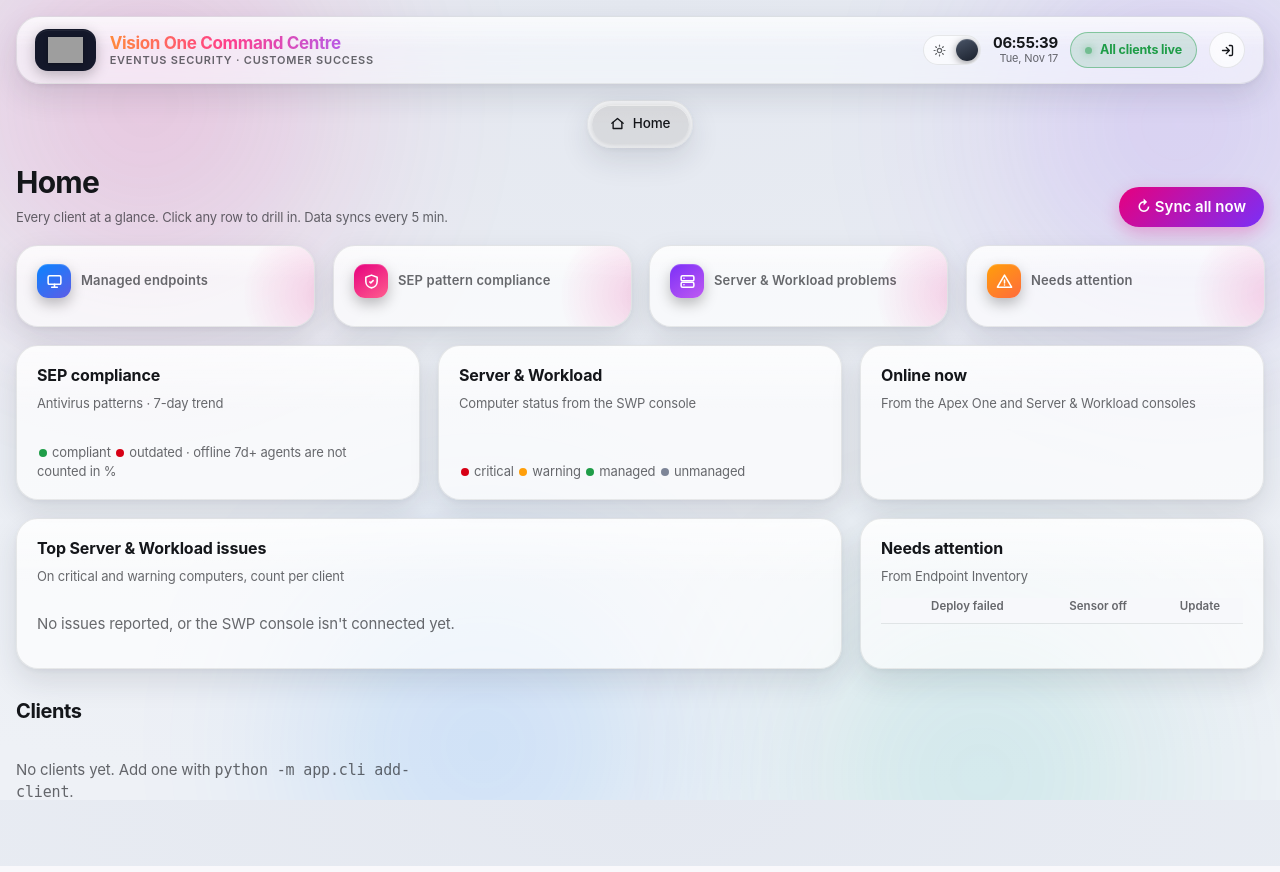
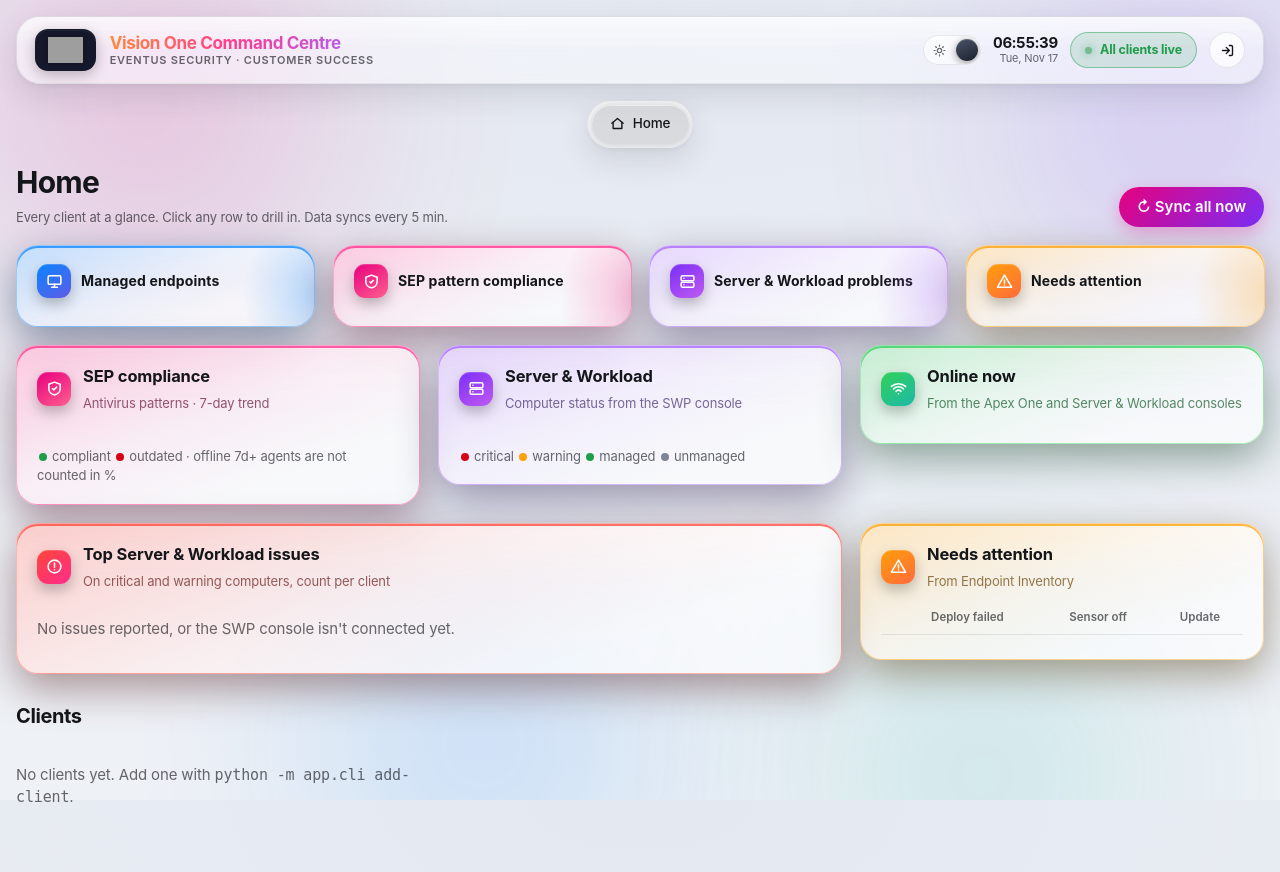
Before and after one commit to Bogan1011/cs_automation, a FastAPI app: page / in a window 1280 px wide. Run offline with FastAPI, Linux system fonts and the light colour scheme; the visitor is signed in with stand-in values (Sample User, id 1); lists and menus that the app fills with data are empty; grey boxes are pictures that could not be loaded.

Commit message:
Home widgets: own colour per widget, header icons, tinted client lanes, larger numbers
Co-Authored-By: Claude Opus 5.5 <noreply@anthropic.com>
Claude-Session: https://claude.ai/code/session_01TcDzg6wDTtcStdimBAAagq

```diff
--- a/app/static/style.css
+++ b/app/static/style.css
@@ -688,3 +688,39 @@ h2.sect{font-size:20px;font-weight:700;margin:28px 0 0;letter-spacing:-.02em}
 .has-video .login label{color:rgba(255,255,255,.85)}
 .has-video .login input{background:rgba(255,255,255,.12);border-color:rgba(255,255,255,.35);color:#fff}
 .has-video .top{background:rgba(10,14,26,.35)}
+
+/* Each Home widget has its own colour: tinted panel, coloured edge, header icon */
+.a-blue{--wa:#0a84ff}.a-pink{--wa:#ff2d8a}.a-violet{--wa:#a463ff}.a-amber{--wa:#ff9f0a}.a-green{--wa:#30d158}.a-red{--wa:#ff453a}
+.k4[class*="a-"],.fw[class*="a-"]{
+  background:linear-gradient(160deg,color-mix(in srgb,var(--wa) 24%,transparent),color-mix(in srgb,var(--wa) 6%,transparent) 45%,transparent 75%),
+             linear-gradient(180deg,var(--specular),transparent 40%),var(--card);
+  border-color:color-mix(in srgb,var(--wa) 38%,transparent);
+  box-shadow:inset 0 2px 0 color-mix(in srgb,var(--wa) 75%,transparent),0 14px 40px color-mix(in srgb,var(--wa) 12%,rgba(0,0,0,.35))}
+.k4[class*="a-"]::after{background:radial-gradient(closest-side,color-mix(in srgb,var(--wa) 30%,transparent),transparent)}
+.k4[class*="a-"]:hover,.fw[class*="a-"]:hover{border-color:color-mix(in srgb,var(--wa) 65%,transparent)}
+.k4 .k4l{font-size:14px;color:var(--fg);font-weight:700}
+.fw header{flex-direction:row;align-items:center;gap:12px}
+.fw header>div{display:flex;flex-direction:column;gap:2px}
+.fw header .ib{display:grid;place-items:center;width:34px;height:34px;border-radius:11px;color:#fff;flex:none;
+  box-shadow:inset 0 1px 0 rgba(255,255,255,.18),0 6px 14px rgba(0,0,0,.25)}
+.ib.green{background:linear-gradient(145deg,#30d158,#1fb8a8)}.ib.red{background:linear-gradient(145deg,#ff453a,#ff2d8a)}
+.fw h3{font-size:16.5px}
+.fw header .small{color:color-mix(in srgb,var(--wa) 30%,var(--muted))}
+/* rows: separate each client with a soft tinted lane, bigger bars and numbers */
+.frows li,.k4rows li{border-top:0;margin-top:6px;border-radius:12px;background:color-mix(in srgb,var(--fg) 5%,transparent)}
+.frows li:first-child,.k4rows li:first-child{margin-top:0}
+.k4rows li{padding:10px 12px}
+.k4rows li:first-child{padding-top:10px}
+.frows li>a,.frows li>.na,.frows.issues li{padding:10px 12px}
+.fbar{height:11px}
+.fv{font-size:16px;font-weight:700}
+.fnums b{font-size:16px}
+.k4rows .fn,.frows .fn{font-size:14.5px}
+.k4s{color:color-mix(in srgb,var(--fg) 78%,transparent)}
+table.amx td{border-top:0}
+table.amx tbody tr td{background:color-mix(in srgb,var(--fg) 5%,transparent)}
+table.amx tbody tr td:first-child{border-radius:12px 0 0 12px;padding-left:12px}
+table.amx tbody tr td:last-child{border-radius:0 12px 12px 0}
+table.amx{border-collapse:separate;border-spacing:0 6px}
+table.amx thead th{background:none!important}
+.fgrid{align-items:start}.fw footer{margin-top:4px}
--- a/app/templates/index.html
+++ b/app/templates/index.html
@@ -14,23 +14,23 @@
 {% set F = fleet %}
 {% set PAL = ['#5b8def', '#a78bfa', '#2dd4bf', '#f472b6', '#38bdf8', '#fbbf77', '#94a3b8'] %}{% set CC = {} %}{% for c in cards %}{% set _ = CC.update({c.id: PAL[loop.index0 % (PAL | length)]}) %}{% endfor %}
 <section class="kpis4">
-  <div class="card k4"><span class="k4l"><span class="ib blue"><svg width="17" height="17" viewBox="0 0 24 24" fill="none" stroke="currentColor" stroke-width="2.2" stroke-linecap="round"><rect x="3" y="4" width="18" height="12" rx="2"/><path d="M8 20h8M12 16v4"/></svg></span>Managed endpoints</span>
+  <div class="card k4 a-blue"><span class="k4l"><span class="ib blue"><svg width="17" height="17" viewBox="0 0 24 24" fill="none" stroke="currentColor" stroke-width="2.2" stroke-linecap="round"><rect x="3" y="4" width="18" height="12" rx="2"/><path d="M8 20h8M12 16v4"/></svg></span>Managed endpoints</span>
     <ul class="k4rows">{% for c in cards %}{% set dep = {} %}{% for k, _, n in c.inv.deployment %}{% set _ = dep.update({k: n}) %}{% endfor %}
       <li><a href="/clients/{{ c.id }}"><span class="fn cname" style="--cc:{{ CC[c.id] }}"><i class="cc"></i>{{ c.name.split(' - ')[0] }}</span><b>{{ dep.get('all', 0) }}</b></a>
         <span class="k4s"><em>SEP</em> {{ dep.get('SEP', 0) }} · <em>SWP</em> {{ dep.get('SWP', 0) }} · <em>Sensor</em> {{ dep.get('Sensor only', 0) }}</span></li>
     {% endfor %}</ul></div>
-  <div class="card k4"><span class="k4l"><span class="ib pink"><svg width="17" height="17" viewBox="0 0 24 24" fill="none" stroke="currentColor" stroke-width="2.2" stroke-linejoin="round"><path d="M12 3 4 6v6c0 4.5 3.4 8.3 8 9 4.6-.7 8-4.5 8-9V6z"/><path d="m9 12 2 2 4-4"/></svg></span>SEP pattern compliance</span>
+  <div class="card k4 a-pink"><span class="k4l"><span class="ib pink"><svg width="17" height="17" viewBox="0 0 24 24" fill="none" stroke="currentColor" stroke-width="2.2" stroke-linejoin="round"><path d="M12 3 4 6v6c0 4.5 3.4 8.3 8 9 4.6-.7 8-4.5 8-9V6z"/><path d="m9 12 2 2 4-4"/></svg></span>SEP pattern compliance</span>
     <ul class="k4rows">{% for c in cards %}{% set sw = (c.summary or {}).get('sep_widget') or {} %}{% set sp = sw.get('pct') %}
       <li><a href="/endpoints?client={{ c.id }}&filter=sep_outdated"><span class="fn cname" style="--cc:{{ CC[c.id] }}"><i class="cc"></i>{{ c.name.split(' - ')[0] }}</span><b class="{{ 'good' if sp and sp >= 80 else ('mid' if sp and sp >= 60 else 'low') if sp is not none else '' }}">{{ '%.0f' % sp ~ '%' if sp is not none else '–' }}</b></a>
         <span class="k4s"><i class="d ok"></i>{{ sw.get('compliant', 0) }} ok · <i class="d bad"></i>{{ sw.get('outdated', 0) }} outdated · {{ sw.get('offline7', 0) }} off 7d+</span></li>
     {% endfor %}</ul></div>
-  <div class="card k4"><span class="k4l"><span class="ib violet"><svg width="17" height="17" viewBox="0 0 24 24" fill="none" stroke="currentColor" stroke-width="2.2" stroke-linecap="round"><rect x="3" y="4" width="18" height="7" rx="2"/><rect x="3" y="13" width="18" height="7" rx="2"/><path d="M7 7.5h.01M7 16.5h.01"/></svg></span>Server &amp; Workload problems</span>
+  <div class="card k4 a-violet"><span class="k4l"><span class="ib violet"><svg width="17" height="17" viewBox="0 0 24 24" fill="none" stroke="currentColor" stroke-width="2.2" stroke-linecap="round"><rect x="3" y="4" width="18" height="7" rx="2"/><rect x="3" y="13" width="18" height="7" rx="2"/><path d="M7 7.5h.01M7 16.5h.01"/></svg></span>Server &amp; Workload problems</span>
     <ul class="k4rows">{% for c in cards %}{% set k = (c.summary or {}).get('c1ws') %}
       <li>{% if k %}<a href="/clients/{{ c.id }}/c1ws?status=critical"><span class="fn cname" style="--cc:{{ CC[c.id] }}"><i class="cc"></i>{{ c.name.split(' - ')[0] }}</span><b>{{ k.critical + k.warning }}</b></a>
         <span class="k4s"><i class="d bad"></i>{{ k.critical }} critical · <i class="d orange"></i>{{ k.warning }} warning</span>
       {% else %}<span class="na"><span class="fn cname" style="--cc:{{ CC[c.id] }}"><i class="cc"></i>{{ c.name.split(' - ')[0] }}</span><span class="muted small">not connected</span></span>{% endif %}</li>
     {% endfor %}</ul></div>
-  <div class="card k4"><span class="k4l"><span class="ib amber"><svg width="17" height="17" viewBox="0 0 24 24" fill="none" stroke="currentColor" stroke-width="2.2" stroke-linecap="round" stroke-linejoin="round"><path d="M12 3 2 20h20z"/><path d="M12 10v4M12 17h.01"/></svg></span>Needs attention</span>
+  <div class="card k4 a-amber"><span class="k4l"><span class="ib amber"><svg width="17" height="17" viewBox="0 0 24 24" fill="none" stroke="currentColor" stroke-width="2.2" stroke-linecap="round" stroke-linejoin="round"><path d="M12 3 2 20h20z"/><path d="M12 10v4M12 17h.01"/></svg></span>Needs attention</span>
     <ul class="k4rows">{% for c in cards %}{% set f = {} %}{% for k, _, n in c.inv.immediate + c.inv.recommended %}{% set _ = f.update({k: n}) %}{% endfor %}
       {% set t = f.get('deploy_failed', 0) + f.get('sensor_disabled', 0) + f.get('sensor_update', 0) %}
       <li><a href="/clients/{{ c.id }}"><span class="fn cname" style="--cc:{{ CC[c.id] }}"><i class="cc"></i>{{ c.name.split(' - ')[0] }}</span><b class="{{ 'low' if t else 'good' }}">{{ t }}</b></a>
@@ -39,8 +39,8 @@
 </section>
 
 <section class="fgrid">
-  <article class="card fw">
-    <header><h3>SEP compliance</h3><span class="muted small">Antivirus patterns · 7-day trend</span></header>
+  <article class="card fw a-pink">
+    <header><span class="ib pink"><svg width="17" height="17" viewBox="0 0 24 24" fill="none" stroke="currentColor" stroke-width="2.2" stroke-linecap="round" stroke-linejoin="round"><path d="M12 3 4 6v6c0 4.5 3.4 8.3 8 9 4.6-.7 8-4.5 8-9V6z"/><path d="m9 12 2 2 4-4"/></svg></span><div><h3>SEP compliance</h3><span class="muted small">Antivirus patterns · 7-day trend</span></div></header>
     <ul class="frows">
     {% for c in cards %}{% set sw = (c.summary or {}).get('sep_widget') or {} %}{% set sc, so, sp = sw.get('compliant') or 0, sw.get('outdated') or 0, sw.get('pct') %}{% set r = sc + so %}
       <li><a href="/endpoints?client={{ c.id }}&filter=sep_outdated" title="Open {{ c.name }}'s outdated agents">
@@ -53,8 +53,8 @@
     <footer class="muted small"><i class="d ok"></i>compliant <i class="d bad"></i>outdated · offline 7d+ agents are not counted in %</footer>
   </article>
 
-  <article class="card fw">
-    <header><h3>Server &amp; Workload</h3><span class="muted small">Computer status from the SWP console</span></header>
+  <article class="card fw a-violet">
+    <header><span class="ib violet"><svg width="17" height="17" viewBox="0 0 24 24" fill="none" stroke="currentColor" stroke-width="2.2" stroke-linecap="round" stroke-linejoin="round"><rect x="3" y="4" width="18" height="7" rx="2"/><rect x="3" y="13" width="18" height="7" rx="2"/><path d="M7 7.5h.01M7 16.5h.01"/></svg></span><div><h3>Server &amp; Workload</h3><span class="muted small">Computer status from the SWP console</span></div></header>
     <ul class="frows">
     {% for c in cards %}{% set k = (c.summary or {}).get('c1ws') %}
       <li>{% if k %}{% set t = k.critical + k.warning + k.managed + k.unmanaged %}
@@ -67,8 +67,8 @@
     <footer class="muted small"><i class="d bad"></i>critical <i class="d orange"></i>warning <i class="d ok"></i>managed <i class="d gray"></i>unmanaged</footer>
   </article>
 
-  <article class="card fw">
-    <header><h3>Online now</h3><span class="muted small">From the Apex One and Server &amp; Workload consoles</span></header>
+  <article class="card fw a-green">
+    <header><span class="ib green"><svg width="17" height="17" viewBox="0 0 24 24" fill="none" stroke="currentColor" stroke-width="2.2" stroke-linecap="round" stroke-linejoin="round"><path d="M5 12.5a10 10 0 0 1 14 0M8.5 16a5 5 0 0 1 7 0M2 9a15 15 0 0 1 20 0"/><path d="M12 19.5h.01"/></svg></span><div><h3>Online now</h3><span class="muted small">From the Apex One and Server &amp; Workload consoles</span></div></header>
     <ul class="frows conn">
     {% for c in cards %}{% for prod, label in [('SEP', 'SEP'), ('SWP', 'SWP')] %}{% set v = c.conn[prod] %}
       <li>{% if v.get('total') is not none %}<a href="/clients/{{ c.id }}"><span class="fn cname" style="--cc:{{ CC[c.id] }}"><i class="cc"></i>{{ c.name.split(' - ')[0] }} <em class="ptag {{ prod | lower }}">{{ label }}</em></span>
@@ -79,8 +79,8 @@
     </ul>
   </article>
 
-  <article class="card fw wide">
-    <header><h3>Top Server &amp; Workload issues</h3><span class="muted small">On critical and warning computers, count per client</span></header>
+  <article class="card fw a-red wide">
+    <header><span class="ib red"><svg width="17" height="17" viewBox="0 0 24 24" fill="none" stroke="currentColor" stroke-width="2.2" stroke-linecap="round" stroke-linejoin="round"><circle cx="12" cy="12" r="9"/><path d="M12 7v6M12 16.5h.01"/></svg></span><div><h3>Top Server &amp; Workload issues</h3><span class="muted small">On critical and warning computers, count per client</span></div></header>
     {% if F.top_issues %}<ul class="frows issues">
     {% for issue, n, per in F.top_issues %}
       <li><span class="fn">{{ issue }}</span>
@@ -90,8 +90,8 @@
     {% else %}<p class="muted">No issues reported, or the SWP console isn't connected yet.</p>{% endif %}
   </article>
 
-  <article class="card fw">
-    <header><h3>Needs attention</h3><span class="muted small">From Endpoint Inventory</span></header>
+  <article class="card fw a-amber">
+    <header><span class="ib amber"><svg width="17" height="17" viewBox="0 0 24 24" fill="none" stroke="currentColor" stroke-width="2.2" stroke-linecap="round" stroke-linejoin="round"><path d="M12 3 2 20h20z"/><path d="M12 10v4M12 17h.01"/></svg></span><div><h3>Needs attention</h3><span class="muted small">From Endpoint Inventory</span></div></header>
     <table class="amx"><thead><tr><th></th><th title="Deployment failed">Deploy failed</th><th title="Sensor disabled">Sensor off</th><th title="Sensor update recommended">Update</th></tr></thead><tbody>
     {% for c in cards %}{% set f = {} %}{% for k, _, n in c.inv.immediate + c.inv.recommended %}{% set _ = f.update({k: n}) %}{% endfor %}
       <tr><td class="fn"><span class="cname" style="--cc:{{ CC[c.id] }}"><i class="cc"></i>{{ c.name }}</span></td>
```
